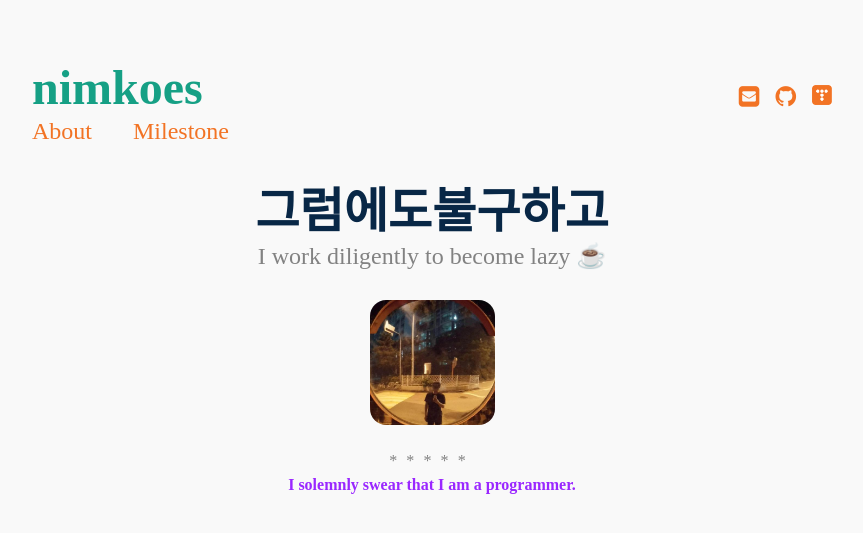
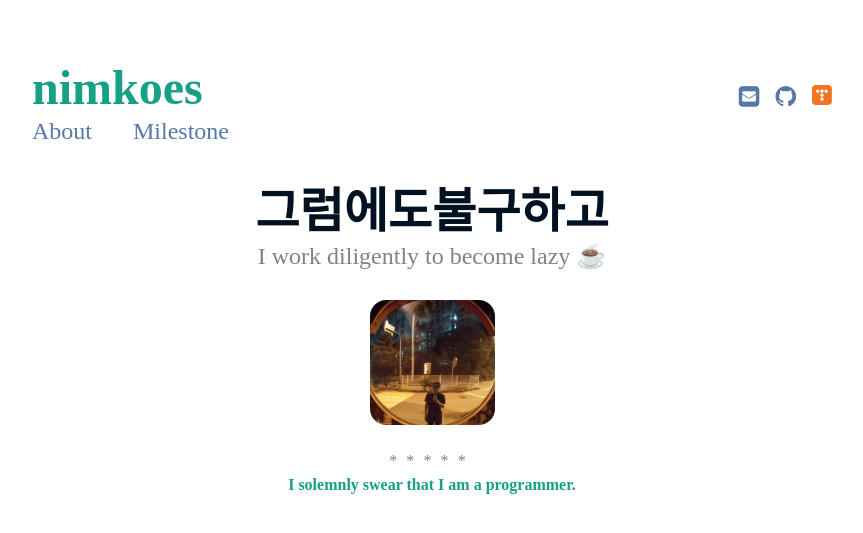
Before and after one commit to nimkoes/portfolio, a Jekyll site: the page built from index.md, in a window 1280 px wide. Shown: the top 533 px of the page, without its empty margins (208-1071 px from the left). Built offline with Jekyll 4.4.1, drawn with Linux system fonts in a browser that asks for light colours.

Commit message:
blog config

```diff
--- a/assets/css/main.css
+++ b/assets/css/main.css
@@ -4,11 +4,11 @@
   /*font-family: 'Quicksand', sans-serif;  */
   font-family: 'D2Coding ligature';
   font-size: 100%;
-    color: #082746;
-    background-color: #f9f9f9; }
+  color: #012;
+  background-color: #FFF; }
 
 a {
-    color: #f27324;
+  color: #57A;
   font-weight: bold;
   text-decoration: none; }
 
@@ -43,7 +43,7 @@
   font-weight: 400; }
 
 strong {
-    color: #9a27ff; }
+  color: #16a085; }
 
 .wrapper {
   max-width: 800px;
```
Also changed, not shown: _posts/2020-11-05-Programmers-Monthly-Code-Challenge-S01.md (+0 -1 lines), _posts/2021-04-30-Algorithm-Problem.md (line endings or trailing spaces). Lines whose indentation alone changed are shown as unchanged.
